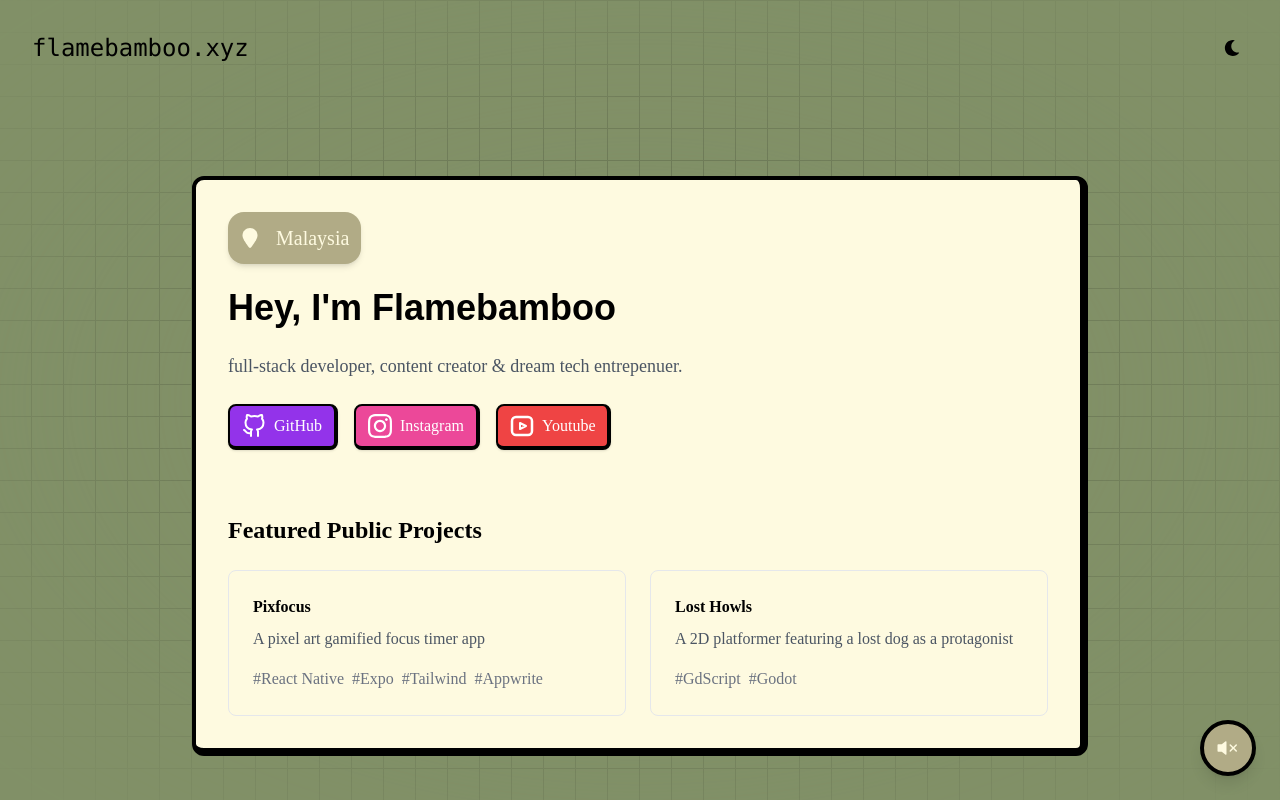
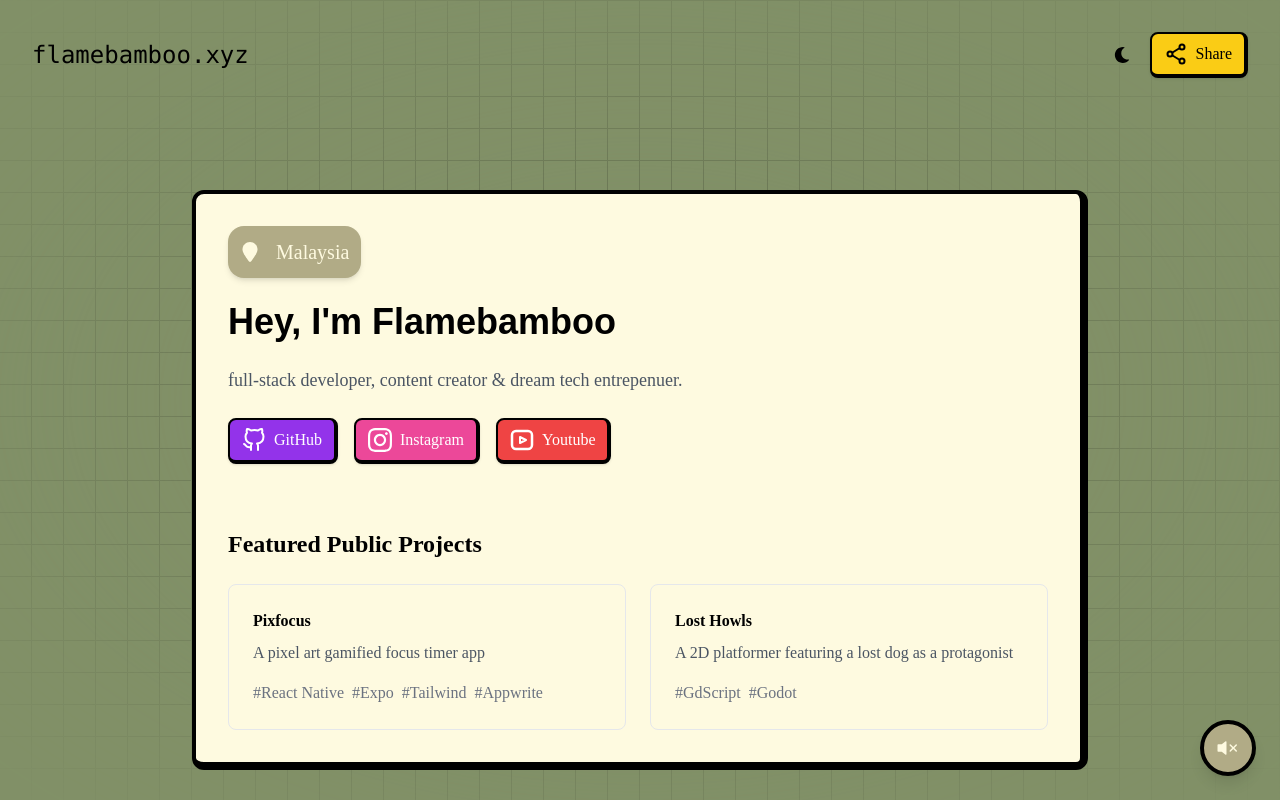
Before and after one commit to Flamebamboo/flamebamboo-portfolio, a Next.js app: page / in a window 1280 px wide. Built offline with nearby package versions, Linux system fonts and the light colour scheme; a web font is replaced by a local one.

Commit message:
added share button

```diff
--- /dev/null
+++ b/src/app/component/ShareButton.tsx
@@ -0,0 +1,47 @@
+"use client";
+
+import { useCallback, useRef } from "react";
+
+export function ShareButton() {
+  const sharing = useRef(false);
+
+  const handleShare = useCallback(async () => {
+    const shareData = {
+      title: "flamebamboo.xyz",
+      text: "Check out Flamebamboo's portfolio!",
+      url: window.location.href,
+    };
+    if (navigator.share) {
+      if (sharing.current) return;
+      sharing.current = true;
+      try {
+        await navigator.share(shareData);
+      } catch (e) {
+        // ignore user cancel or error
+      } finally {
+        sharing.current = false;
+      }
+    } else {
+      navigator.clipboard.writeText(window.location.href);
+      alert("Link copied to clipboard!");
+    }
+  }, []);
+
+  return (
+    <button
+      onClick={handleShare}
+      className="inline-flex items-center px-3 py-2 rounded-lg border-t-2 border-l-2 border-r-4 border-b-4 border-black bg-yellow-400 hover:bg-yellow-500 text-black transition-colors shadow"
+      aria-label="Share"
+      type="button"
+    >
+      {/* Outline share icon, similar style to GitHub SVG */}
+      <svg xmlns="http://www.w3.org/2000/svg" viewBox="0 0 24 24" fill="none" stroke="currentColor" strokeWidth={2} className="w-6 h-6 mr-2">
+        <circle cx="18" cy="5" r="2.5" stroke="currentColor" strokeWidth="2" fill="none" />
+        <circle cx="6" cy="12" r="2.5" stroke="currentColor" strokeWidth="2" fill="none" />
+        <circle cx="18" cy="19" r="2.5" stroke="currentColor" strokeWidth="2" fill="none" />
+        <path d="M8.5 13.5l6.5 4M15 6.5l-6.5 4" stroke="currentColor" strokeWidth="2" strokeLinecap="round" strokeLinejoin="round" />
+      </svg>
+      Share
+    </button>
+  );
+}
--- a/src/app/page.tsx
+++ b/src/app/page.tsx
@@ -1,8 +1,11 @@
+"use client";
+
 import { ThemeToggle } from "@/components/ThemeToggle";
 import { FaLocationPin } from "react-icons/fa6";
 import { GridBackgroundDemo } from "@/components/GridBackground";
 import { Card } from "@/components/Card";
 import { MusicPlayer } from "./component/MusicPlayer";
+import { ShareButton } from "./component/ShareButton";
 
 export default function Home() {
   return (
@@ -12,7 +15,10 @@ export default function Home() {
       <div className="absolute inset-0 z-10">
         <nav className="px-4 sm:px-6 md:px-8 py-4 md:py-8 w-full max-w-7xl mx-auto flex justify-between items-center">
           <h1 className="font-mono text-lg sm:text-xl md:text-2xl">flamebamboo.xyz</h1>
-          <ThemeToggle />
+          <div className="flex items-center gap-3">
+            <ThemeToggle />
+            <ShareButton />
+          </div>
         </nav>
 
         <div className="px-2 sm:px-4 md:px-8 py-4 md:py-8 mt-0 md:mt-12 w-full max-w-5xl mx-auto">
```
